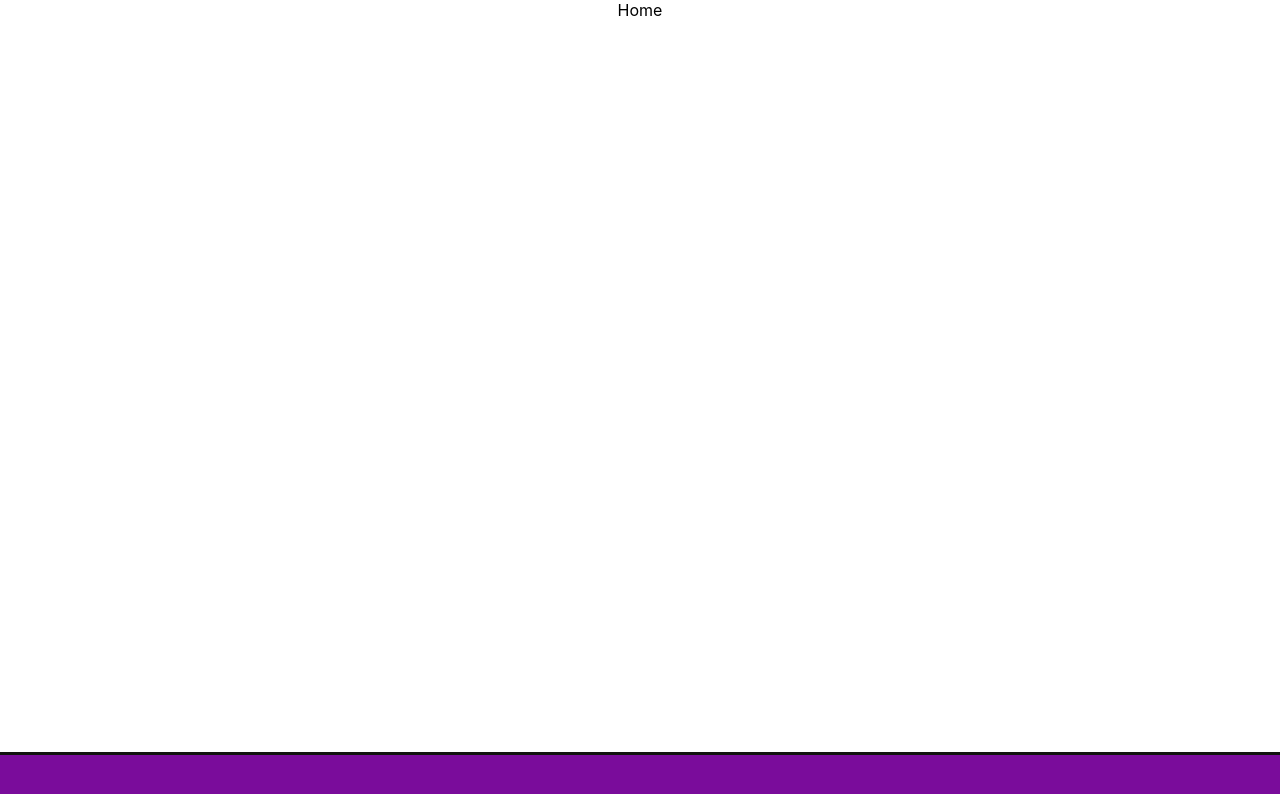
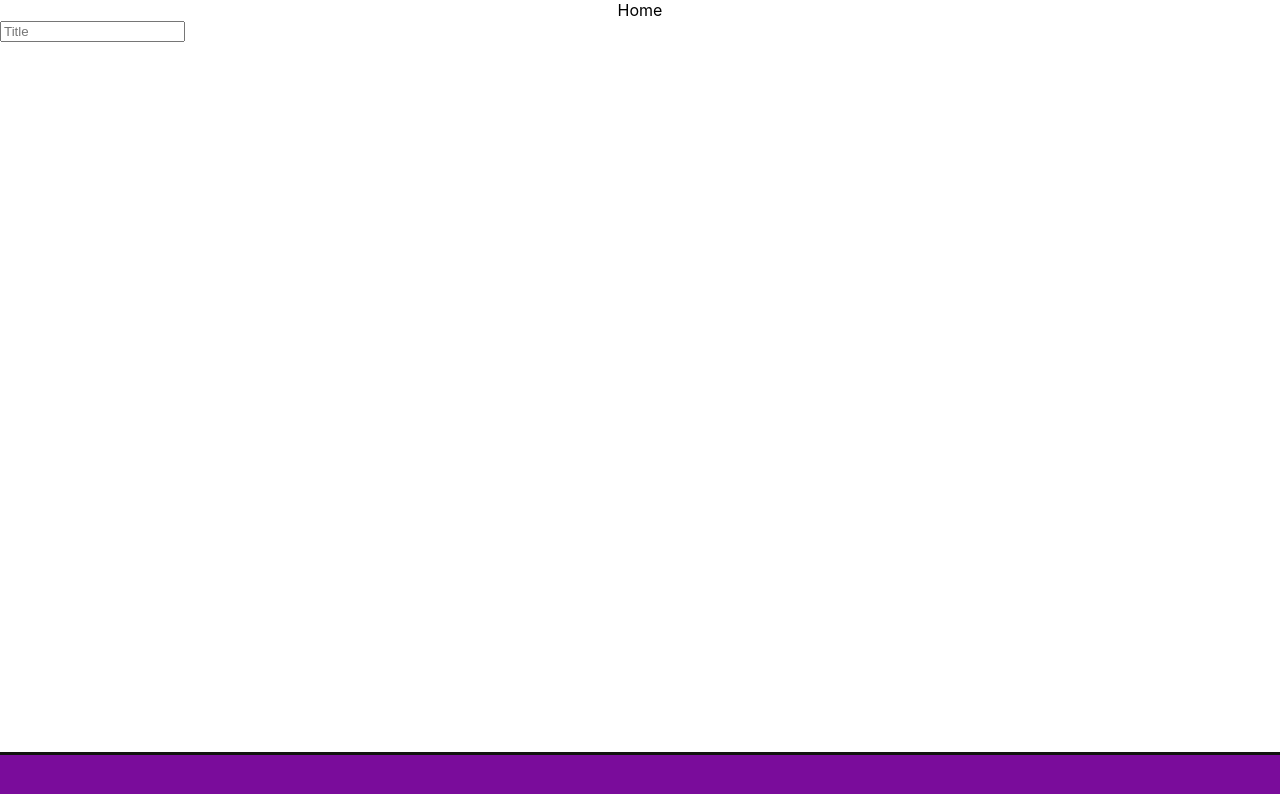
Before and after one commit to JosephMcElroy83/git-group-lab, a React (Create React App) app in the folder client/: page /add-post in a window 1280 px wide. Shown: the top 794 px of the page. Built offline with nearby package versions, Linux system fonts and the light colour scheme.

Commit message:
added initial create/add-post form

```diff
--- a/client/src/App.js
+++ b/client/src/App.js
@@ -13,7 +13,7 @@ function App() {
       <Switch>
         <Route exact path="/" component={Home} />
         <Route exact path="/posts" component={Posts} />
-        <Route exact path="/create-post" component={CreatePost} />
+        <Route exact path="/add-post" component={CreatePost} />
         <Route exact path="/posts/:id/edit" component={EditPost} />
         <Route exact path="/posts/:id" component={DetailPost} />
       </Switch>
--- /dev/null
+++ b/client/src/components/Form/Form.jsx
@@ -0,0 +1,23 @@
+import React from 'react'
+
+
+const Form= ()=>{
+  function handleChange(e) {
+    e.preventDefault();
+  }
+
+  return (
+    <div className="form-div">
+      <form className="form">
+        <label for="title-input"/>
+        <input type="text"
+          id="title-input"
+          placeholder="Title"
+          onChange={handleChange}
+        />
+
+      </form>
+    </div>
+  )
+}
+export default Form
--- a/client/src/components/Nav/Nav.jsx
+++ b/client/src/components/Nav/Nav.jsx
@@ -9,7 +9,7 @@ const Nav = () => {
         <NavLink className="logo" to="/">SEI Post, Man!</NavLink>
         <div className="links">
           <NavLink className="link" to="/posts">Posts, Man</NavLink>
-          <NavLink className="link" to="/add-product">Add Posts, Man</NavLink>
+          <NavLink className="link" to="/add-post">Add Posts, Man</NavLink>
         </div>
       </div>
     </nav>
--- a/client/src/screens/CreatePost/CreatePost.jsx
+++ b/client/src/screens/CreatePost/CreatePost.jsx
@@ -1,9 +1,10 @@
 import React from 'react'
+import Form from '../../components/Form/Form'
 
 export default function CreatePost() {
   return (
     <div>
-      CREATE
+      <Form />
     </div>
   )
 }
```
Also changed, not shown: client/src/components/Form/Form.css (added).
